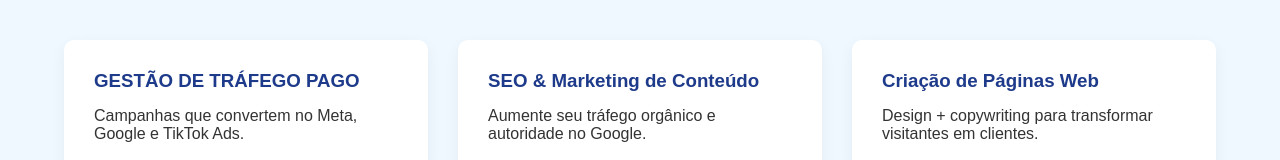
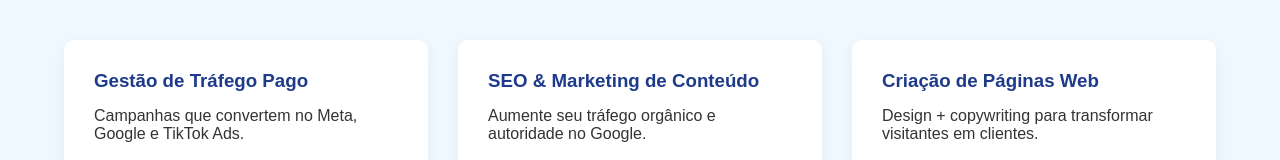
Before and after one commit to ArthurClick/ClickConvert, a plain HTML site: page Index.html in a window 1280 px wide. Shown: the part 523-683 px from the top of the page. Drawn offline with Linux system fonts and the light colour scheme.

Commit message:
Update Index.html

```diff
--- a/Index.html
+++ b/Index.html
@@ -130,7 +130,7 @@
             <h2 class="section-title">Nossos Serviços</h2>
             <div class="services-grid">
                 <div class="service-card">
-                    <h3>GESTÃO DE TRÁFEGO PAGO</h3>
+                    <h3>Gestão de Tráfego Pago</h3>
                     <p>Campanhas que convertem no Meta, Google e TikTok Ads.</p>
                 </div>
                 <div class="service-card">
```
